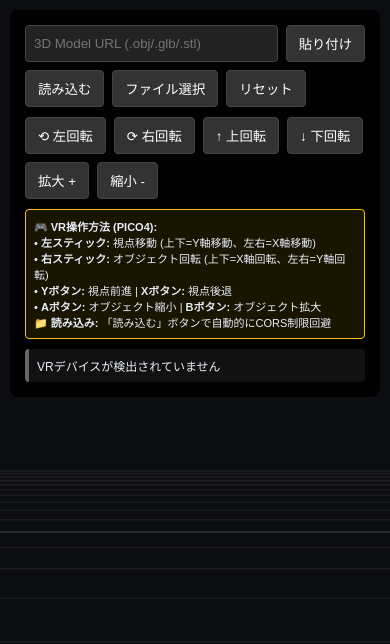
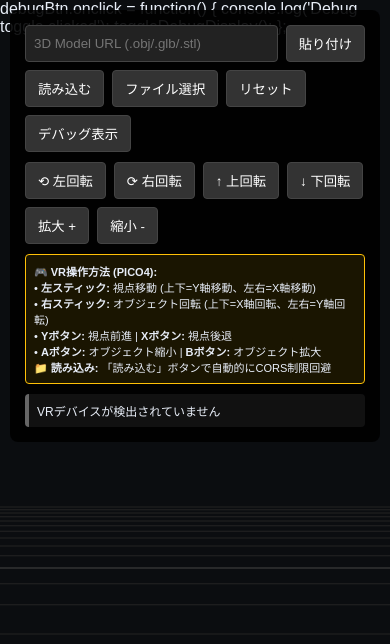
Before and after one commit to ngcnj175/pico-webxr-viewer, a plain HTML site: page index.html in a window 390 px wide. Shown: the top 644 px of the page. Drawn offline with nearby package versions, Linux system fonts and the light colour scheme.

Commit message:
Update index.html

```diff
--- a/index.html
+++ b/index.html
@@ -1,4 +1,7 @@
-<!doctype html>
+debugBtn.onclick = function() {
+        console.log('Debug toggle clicked');
+        toggleDebugDisplay();
+      };<!doctype html>
 <html lang="ja">
 <head>
   <meta charset="utf-8" />
@@ -31,6 +34,7 @@
       <button id="loadBtn">読み込む</button>
       <button id="fileBtn">ファイル選択</button>
       <button id="resetBtn">リセット</button>
+      <button id="debugBtn">デバッグ表示</button>
     </div>
     <div id="controls">
       <button id="rotateL">⟲ 左回転</button>
@@ -51,6 +55,12 @@
     <div id="status">準備完了 - URLまたはファイルを選択してください</div>
   </div>
 
+  <!-- デバッグ情報表示エリア -->
+  <div id="debugInfo" style="position:fixed;top:200px;right:10px;width:300px;background:rgba(0,0,0,0.8);color:#fff;padding:10px;border-radius:5px;font-family:monospace;font-size:11px;display:none;z-index:150;max-height:400px;overflow-y:auto;">
+    <div style="font-weight:bold;margin-bottom:5px;">VRコントローラーデバッグ</div>
+    <div id="debugOutput"></div>
+  </div>
+
   <input type="file" id="fileInput" accept=".obj,.glb,.gltf,.stl">
   <div id="dropZone">ファイルをドロップしてください</div>
 
@@ -69,6 +79,7 @@
     const pasteBtn = document.getElementById('pasteBtn');
     const fileBtn = document.getElementById('fileBtn');
     const resetBtn = document.getElementById('resetBtn');
+    const debugBtn = document.getElementById('debugBtn');
     const fileInput = document.getElementById('fileInput');
     const dropZone = document.getElementById('dropZone');
     const rotateL = document.getElementById('rotateL');
@@ -77,6 +88,8 @@
     const rotateDown = document.getElementById('rotateDown');
     const scaleUp = document.getElementById('scaleUp');
     const scaleDown = document.getElementById('scaleDown');
+    const debugInfo = document.getElementById('debugInfo');
+    const debugOutput = document.getElementById('debugOutput');
 
     // ステータス更新関数
     function updateStatus(message, type) {
@@ -92,6 +105,34 @@
       pasteBtn.disabled = loading;
       if (loading) {
         updateStatus('読み込み中...', 'warning');
+      }
+    }
+
+    // デバッグ表示用の関数
+    let debugVisible = false;
+    let debugMessages = [];
+
+    function addDebugMessage(message) {
+      const timestamp = new Date().toLocaleTimeString();
+      debugMessages.push(`[${timestamp}] ${message}`);
+      if (debugMessages.length > 20) {
+        debugMessages.shift(); // 古いメッセージを削除
+      }
+      if (debugVisible && debugOutput) {
+        debugOutput.innerHTML = debugMessages.join('<br>');
+        debugOutput.scrollTop = debugOutput.scrollHeight;
+      }
+      console.log(message); // コンソールにも出力
+    }
+
+    function toggleDebugDisplay() {
+      debugVisible = !debugVisible;
+      if (debugInfo) {
+        debugInfo.style.display = debugVisible ? 'block' : 'none';
+        debugBtn.textContent = debugVisible ? 'デバッグ非表示' : 'デバッグ表示';
+        if (debugVisible && debugOutput) {
+          debugOutput.innerHTML = debugMessages.join('<br>');
+        }
       }
     }
 
@@ -302,7 +343,7 @@
       renderer.render(scene, camera);
     }
 
-    // VRコントローラー操作（修正版）
+    // VRコントローラー操作（画面デバッグ対応版）
     function handleVRControls() {
       if (!renderer.xr.isPresenting) return;
 
@@ -310,117 +351,119 @@
       if (!session) return;
 
       // 操作設定
-      const DEADZONE = 0.15;
-      const VIEW_SPEED = 0.1; // 視点移動速度
-      const ROTATION_SPEED = 0.05; // オブジェクト回転速度
-      const SCALE_FACTOR = 0.015; // スケール変更量
+      const DEADZONE = 0.1;
+      const VIEW_SPEED = 0.08;
+      const ROTATION_SPEED = 0.04;
+      const SCALE_FACTOR = 0.02;
 
-      for (const inputSource of session.inputSources) {
-        if (!inputSource.gamepad) continue;
+      // 全入力ソースをデバッグ出力
+      if (session.inputSources.length === 0) {
+        addDebugMessage('⚠️ コントローラーが検出されません');
+        return;
+      }
 
+      // コントローラーを配列に格納
+      const controllers = Array.from(session.inputSources);
+      addDebugMessage(`🎮 コントローラー数: ${controllers.length}`);
+
+      for (let i = 0; i < controllers.length; i++) {
+        const inputSource = controllers[i];
         const gamepad = inputSource.gamepad;
-        const handedness = inputSource.handedness;
+        const handedness = inputSource.handedness || `controller_${i}`;
 
-        console.log(`Controller: ${handedness}, buttons: ${gamepad.buttons.length}, axes: ${gamepad.axes.length}`);
+        if (!gamepad) {
+          addDebugMessage(`Controller ${i} (${handedness}): ゲームパッドなし`);
+          continue;
+        }
 
-        // 左手コントローラー: 視点操作
-        if (handedness === 'left') {
-          // 左スティック: 視点のXY軸移動
-          if (gamepad.axes && gamepad.axes.length >= 2) {
-            const xAxis = gamepad.axes[0]; // 左右 → X軸移動
-            const yAxis = gamepad.axes[1]; // 上下 → Y軸移動
+        // アクティブな入力のみ詳細表示
+        const activeButtons = gamepad.buttons.map((btn, idx) => btn.pressed ? idx : null).filter(x => x !== null);
+        const activeAxes = gamepad.axes.map((axis, idx) => Math.abs(axis) > DEADZONE ? `${idx}:${axis.toFixed(2)}` : null).filter(x => x !== null);
+
+        if (activeButtons.length > 0 || activeAxes.length > 0) {
+          addDebugMessage(`Controller ${i} (${handedness}): ボタン[${activeButtons.join(',')}] 軸[${activeAxes.join(',')}]`);
+        }
+
+        // 第1コントローラー（通常左手）: 視点操作
+        if (i === 0) {
+          // スティック操作
+          if (gamepad.axes.length >= 2) {
+            const xAxis = gamepad.axes[0];
+            const yAxis = gamepad.axes[1];
 
             if (Math.abs(xAxis) > DEADZONE) {
               camera.position.x += xAxis * VIEW_SPEED;
-              console.log('View X movement:', xAxis, 'Camera X:', camera.position.x.toFixed(2));
+              addDebugMessage(`👀 カメラX移動: ${xAxis.toFixed(2)} → ${camera.position.x.toFixed(2)}`);
             }
 
             if (Math.abs(yAxis) > DEADZONE) {
-              camera.position.y += -yAxis * VIEW_SPEED; // 上下反転（上で上昇）
-              console.log('View Y movement:', -yAxis, 'Camera Y:', camera.position.y.toFixed(2));
+              camera.position.y += -yAxis * VIEW_SPEED;
+              addDebugMessage(`👀 カメラY移動: ${(-yAxis).toFixed(2)} → ${camera.position.y.toFixed(2)}`);
             }
           }
 
-          // ボタン操作をデバッグ
-          if (gamepad.buttons) {
-            for (let i = 0; i < gamepad.buttons.length; i++) {
-              if (gamepad.buttons[i].pressed) {
-                console.log(`Left controller button ${i} pressed`);
+          // ボタン操作
+          for (let btnIdx = 0; btnIdx < gamepad.buttons.length; btnIdx++) {
+            if (gamepad.buttons[btnIdx].pressed) {
+              if (btnIdx === 0) {
+                camera.position.z += VIEW_SPEED;
+                addDebugMessage(`🔙 ボタン${btnIdx}: カメラ後退 → Z:${camera.position.z.toFixed(2)}`);
+              } else if (btnIdx === 1) {
+                camera.position.z -= VIEW_SPEED;
+                addDebugMessage(`🔜 ボタン${btnIdx}: カメラ前進 → Z:${camera.position.z.toFixed(2)}`);
+              } else if (btnIdx === 2) {
+                camera.position.z += VIEW_SPEED;
+                addDebugMessage(`🔙 Xボタン(${btnIdx}): カメラ後退 → Z:${camera.position.z.toFixed(2)}`);
+              } else if (btnIdx === 3) {
+                camera.position.z -= VIEW_SPEED;
+                addDebugMessage(`🔜 Yボタン(${btnIdx}): カメラ前進 → Z:${camera.position.z.toFixed(2)}`);
+              } else {
+                addDebugMessage(`❓ 左手ボタン${btnIdx}が押されました`);
               }
             }
           }
+        }
 
-          // Yボタン: 視点のZ軸+方向移動（前進）- PICO4では通常ボタン3
-          if (gamepad.buttons && gamepad.buttons.length > 3 && gamepad.buttons[3].pressed) {
-            camera.position.z -= VIEW_SPEED; // Z軸+方向 = 前進（オブジェクトに近づく）
-            console.log('Y button (3): forward, Camera Z:', camera.position.z.toFixed(2));
+        // 第2コントローラー（通常右手）: オブジェクト操作
+        else if (i === 1 && currentModel) {
+          // スティック操作
+          let xAxis, yAxis;
+
+          if (gamepad.axes.length >= 4) {
+            xAxis = gamepad.axes[2];
+            yAxis = gamepad.axes[3];
+          } else if (gamepad.axes.length >= 2) {
+            xAxis = gamepad.axes[0];
+            yAxis = gamepad.axes[1];
           }
 
-          // Xボタン: 視点のZ軸-方向移動（後退）- PICO4では通常ボタン2
-          if (gamepad.buttons && gamepad.buttons.length > 2 && gamepad.buttons[2].pressed) {
-            camera.position.z += VIEW_SPEED; // Z軸-方向 = 後退（オブジェクトから離れる）
-            console.log('X button (2): backward, Camera Z:', camera.position.z.toFixed(2));
-          }
-        }
-
-        // 右手コントローラー: オブジェクト操作
-        else if (handedness === 'right' && currentModel) {
-          // 右スティック: オブジェクト回転
-          let rightXAxis, rightYAxis;
-
-          // 右スティックの軸を特定（PICO4では axes[2], axes[3] または axes[0], axes[1]）
-          if (gamepad.axes && gamepad.axes.length >= 4) {
-            rightXAxis = gamepad.axes[2]; // 右スティック左右
-            rightYAxis = gamepad.axes[3]; // 右スティック上下
-          } else if (gamepad.axes && gamepad.axes.length >= 2) {
-            rightXAxis = gamepad.axes[0]; // 左スティック左右（右手の場合）
-            rightYAxis = gamepad.axes[1]; // 左スティック上下（右手の場合）
-          }
-
-          if (rightXAxis !== undefined && rightYAxis !== undefined) {
-            // 左右でY軸回転（水平回転）- 方向修正
-            if (Math.abs(rightXAxis) > DEADZONE) {
-              currentModel.rotation.y += -rightXAxis * ROTATION_SPEED; // 方向反転
-              console.log('Object Y rotation:', -rightXAxis, 'Current Y:', currentModel.rotation.y.toFixed(2));
+          if (xAxis !== undefined && yAxis !== undefined) {
+            if (Math.abs(xAxis) > DEADZONE) {
+              currentModel.rotation.y -= xAxis * ROTATION_SPEED;
+              addDebugMessage(`🔄 オブジェクトY回転: ${(-xAxis).toFixed(2)} → ${currentModel.rotation.y.toFixed(2)}`);
             }
 
-            // 上下でX軸回転（垂直回転）- 方向修正
-            if (Math.abs(rightYAxis) > DEADZONE) {
-              currentModel.rotation.x += rightYAxis * ROTATION_SPEED; // 方向修正（反転なし）
-              console.log('Object X rotation:', rightYAxis, 'Current X:', currentModel.rotation.x.toFixed(2));
+            if (Math.abs(yAxis) > DEADZONE) {
+              currentModel.rotation.x += yAxis * ROTATION_SPEED;
+              addDebugMessage(`🔄 オブジェクトX回転: ${yAxis.toFixed(2)} → ${currentModel.rotation.x.toFixed(2)}`);
             }
           }
 
-          // ボタン操作をデバッグ
-          if (gamepad.buttons) {
-            for (let i = 0; i < gamepad.buttons.length; i++) {
-              if (gamepad.buttons[i].pressed) {
-                console.log(`Right controller button ${i} pressed`);
+          // ボタン操作
+          for (let btnIdx = 0; btnIdx < gamepad.buttons.length; btnIdx++) {
+            if (gamepad.buttons[btnIdx].pressed) {
+              if (btnIdx === 0) {
+                currentModel.scale.multiplyScalar(1 - SCALE_FACTOR);
+                currentModel.scale.clampScalar(0.05, 20.0);
+                addDebugMessage(`🔻 Aボタン(${btnIdx}): 縮小 → ${currentModel.scale.x.toFixed(3)}`);
+              } else if (btnIdx === 1) {
+                currentModel.scale.multiplyScalar(1 + SCALE_FACTOR);
+                currentModel.scale.clampScalar(0.05, 20.0);
+                addDebugMessage(`🔺 Bボタン(${btnIdx}): 拡大 → ${currentModel.scale.x.toFixed(3)}`);
+              } else {
+                addDebugMessage(`❓ 右手ボタン${btnIdx}が押されました`);
               }
             }
-          }
-
-          // Aボタン: オブジェクト縮小 - PICO4では通常ボタン0（トリガーではない）
-          if (gamepad.buttons && gamepad.buttons.length > 0 && gamepad.buttons[0].pressed) {
-            currentModel.scale.multiplyScalar(1 - SCALE_FACTOR);
-            currentModel.scale.clampScalar(0.05, 20.0);
-            console.log('A button (0): scale down, current scale:', currentModel.scale.x.toFixed(3));
-          }
-
-          // Bボタン: オブジェクト拡大 - PICO4では通常ボタン1（グリップではない）
-          if (gamepad.buttons && gamepad.buttons.length > 1 && gamepad.buttons[1].pressed) {
-            currentModel.scale.multiplyScalar(1 + SCALE_FACTOR);
-            currentModel.scale.clampScalar(0.05, 20.0);
-            console.log('B button (1): scale up, current scale:', currentModel.scale.x.toFixed(3));
-          }
-
-          // 他のボタンも試す（PICO4のボタン配置確認用）
-          // メニューボタン（通常ボタン4）でリセット
-          if (gamepad.buttons && gamepad.buttons.length > 4 && gamepad.buttons[4].pressed) {
-            currentModel.position.set(0, 0, 0);
-            currentModel.rotation.set(0, 0, 0);
-            currentModel.scale.set(1, 1, 1);
-            console.log('Menu button (4): model reset');
           }
         }
       }
```
